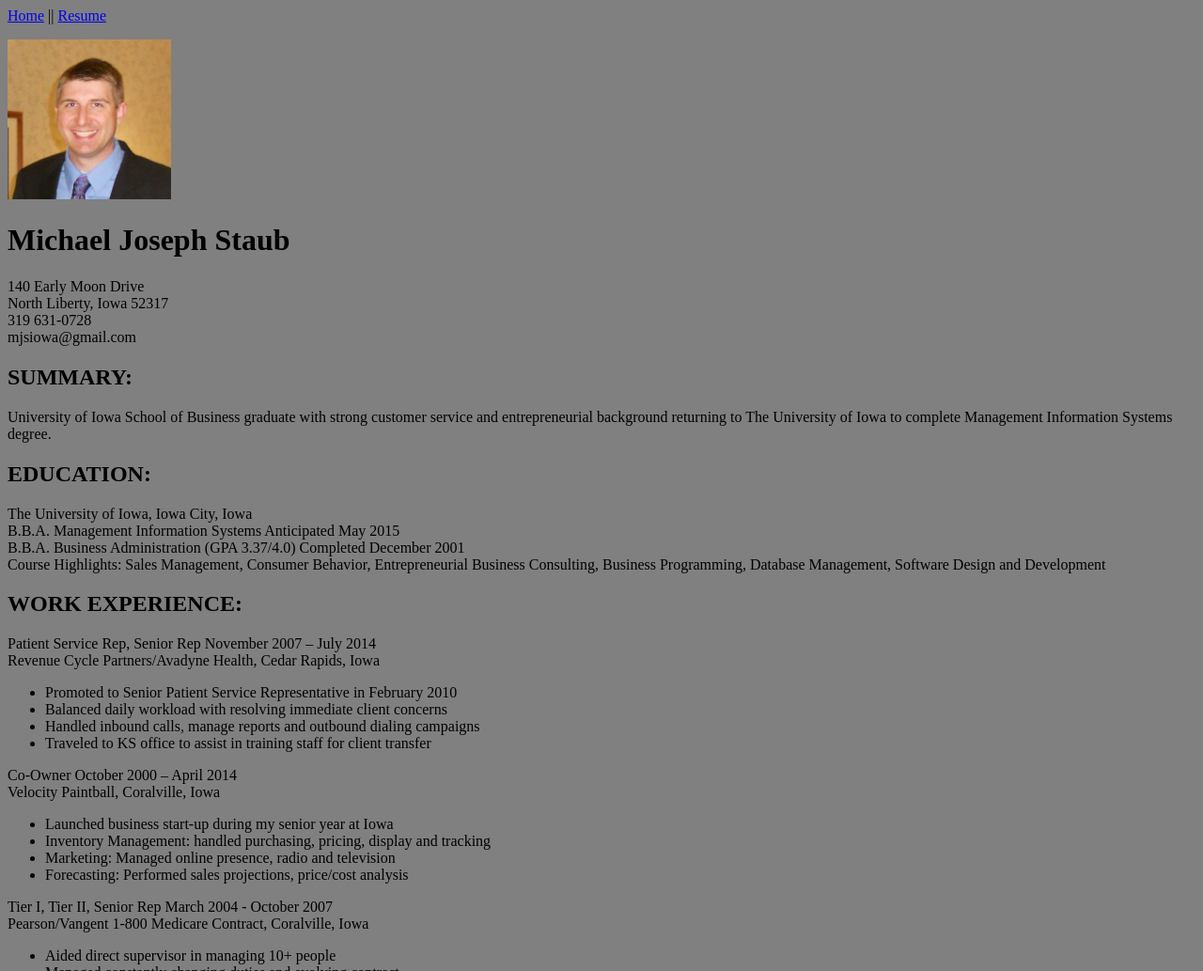
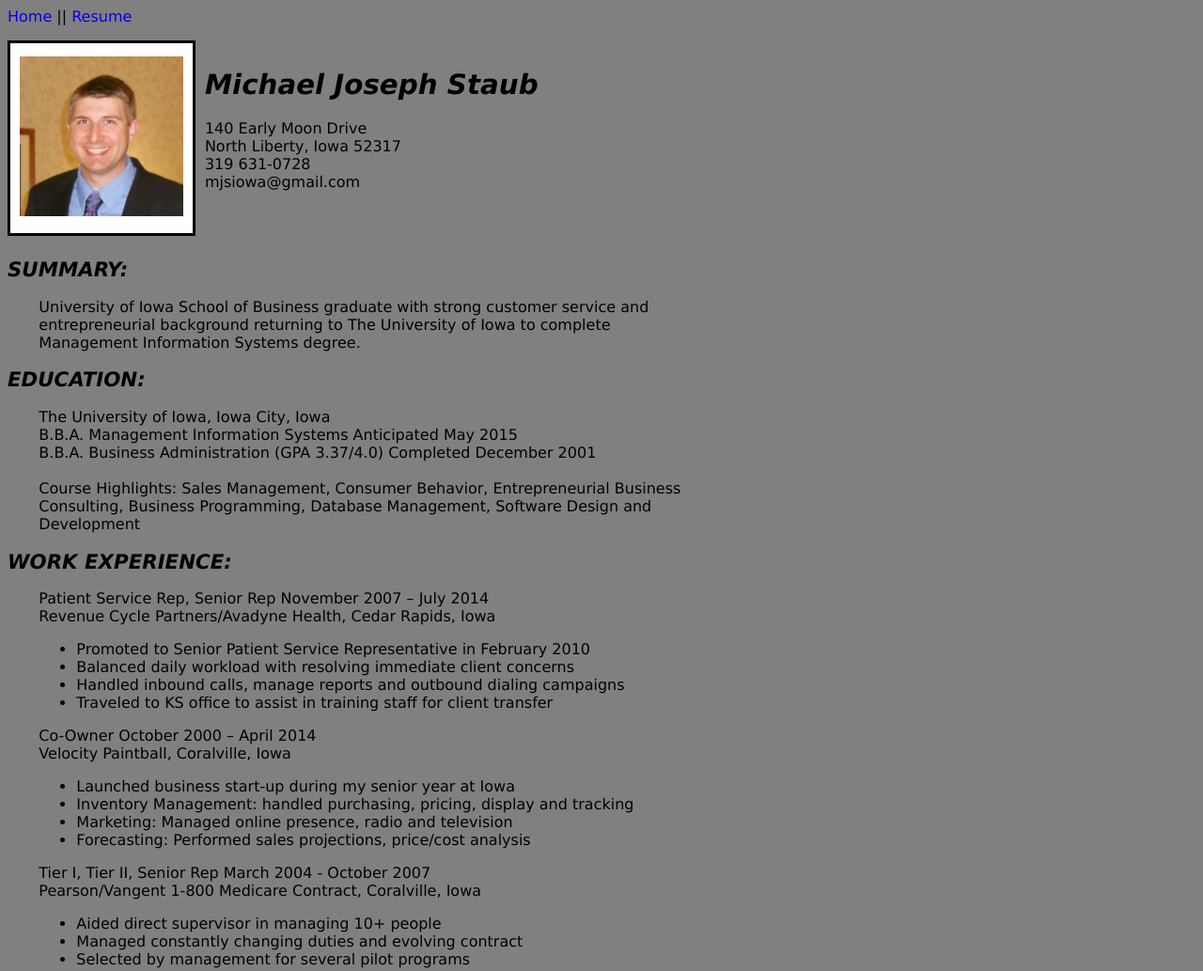
Before and after one commit to mjsiowa/HW2, a plain HTML site: page resume.html in a window 1280 px wide. Shown: the top 1033 px of the page at 94% size. Drawn offline with Linux system fonts and the light colour scheme.

Commit message:
CSS updates

```diff
--- a/resume.html
+++ b/resume.html
@@ -10,29 +10,41 @@
 <body>
 <div>
 <a id="top"></a>
-<a href="index.html"> Home</a> || <a href="resume.html"> Resume </a>
+<div><a href="index.html"> Home</a> || <a href="resume.html"> Resume </a></div>
+<p></p>
 
-<p><img src="./images/me.jpg" alt="Mike Staub, University of Iowa MIS Program" title="Mike Staub, University of Iowa MIS Program" height="170" /></p>
+<div class="resume-pic"><img src="./images/me.jpg" alt="Mike Staub, University of Iowa MIS Program" title="Mike Staub, University of Iowa MIS Program" height="170" />
+</div>
 
+<div class="resume-contact">
 <h1>Michael Joseph Staub</h1>
 140 Early Moon Drive <br />
 North Liberty, Iowa 52317 <br />
 319 631-0728 <br />
 mjsiowa@gmail.com <br />
+</div>
 
+<div>
+<h2>SUMMARY:</h2>
+</div>
+<div class="resume_paragraph">
+University of Iowa School of Business graduate with strong customer service and entrepreneurial background returning to The University of Iowa to complete Management Information Systems degree. <br />
+</div>
 
-<h2>SUMMARY:</h2>
-University of Iowa School of Business graduate with strong customer service and entrepreneurial background returning to The University of Iowa to complete Management Information Systems degree. <br />
-
-<h2>EDUCATION:</h2>	The University of Iowa, Iowa City, Iowa<br />
+<h2>EDUCATION:</h2>
+<div class="resume_paragraph">
+The University of Iowa, Iowa City, Iowa<br />
 B.B.A. Management Information Systems				Anticipated May 2015<br />
 B.B.A. Business Administration (GPA 3.37/4.0)			Completed December 2001<br />
+<br />
 
 Course Highlights: Sales Management, Consumer Behavior, Entrepreneurial Business
 Consulting, Business Programming, Database Management, Software Design and Development<br />
+</div>
 
 
 <h2>WORK EXPERIENCE:</h2>
+<div class="resume_paragraph">
 Patient Service Rep, Senior Rep 			November 2007 – July 2014<br />
 Revenue Cycle Partners/Avadyne Health, Cedar Rapids, Iowa<br />
 <ul>
@@ -59,8 +71,11 @@ Pearson/Vangent 1-800 Medicare Contract, Coralville, Iowa<br />
 <li>Managed constantly changing duties and evolving contract</li>
 <li>Selected by management for several pilot programs</li>
 </ul>
+</div>
 
+<div class="footer">
 <p><a href="#top">Return to Top</a></p>
+</div>
 
 </div>
 </body>
--- a/stylesheet.css
+++ b/stylesheet.css
@@ -1,6 +1,32 @@
-body
-		{
-			color: black;
+body {		color: black;
 			background-color: gray;
-			font-family: Veranda; Geneva, Arial, Helvetica, sans-serif;
+			font-family: Veranda, Geneva, Arial, Helvetica, sans-serif;
+			font-size: 12pt;}
+
+h1 { font-style:italic; font-weight:bold; font-size: 22pt;}
+
+h2 { font-style:italic; font-weight:bold; font-size: 16pt;}
+
+a { text-decoration:none; }
+
+a:hover, a:active { text-decoration:underline; color:yellow; }
+
+.resume-pic{
+			float:left;
+			border:3px solid black;
+			padding-top:14px;
+			padding-left:10px;
+			padding-right:10px;
+			padding-bottom:14px;
+			margin-right:10px;
+			margin-bottom:10px;
+			background-color:white;
 		}
+
+.resume-contact {padding-top:8pt; padding-bottom:40pt;}
+
+.info_paragraph {background-color:white; border:3px solid green; width:65%; padding-left:5pt; padding-right:5pt;}
+
+.resume_paragraph {width:55%; padding-left:25pt; padding-right:25pt;}
+
+.footer { font-size:11pt; line-height:16pt; padding-top:15pt; padding-bottom:8pt;}
```
Also changed, not shown: index.html (+11 -4 lines).
